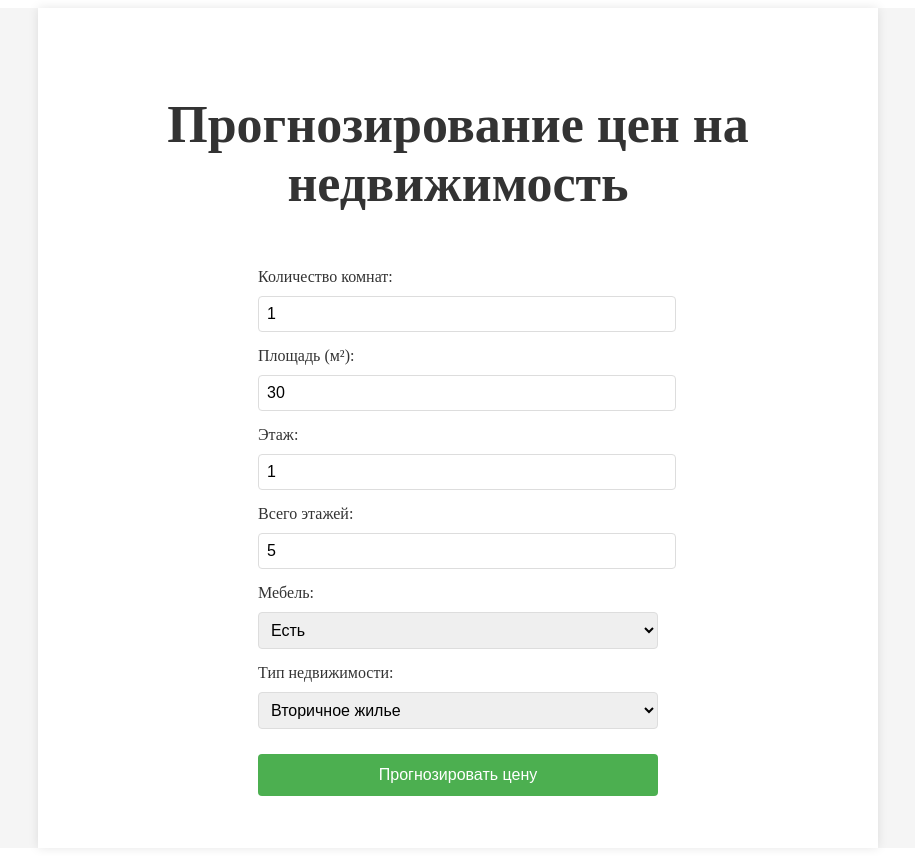
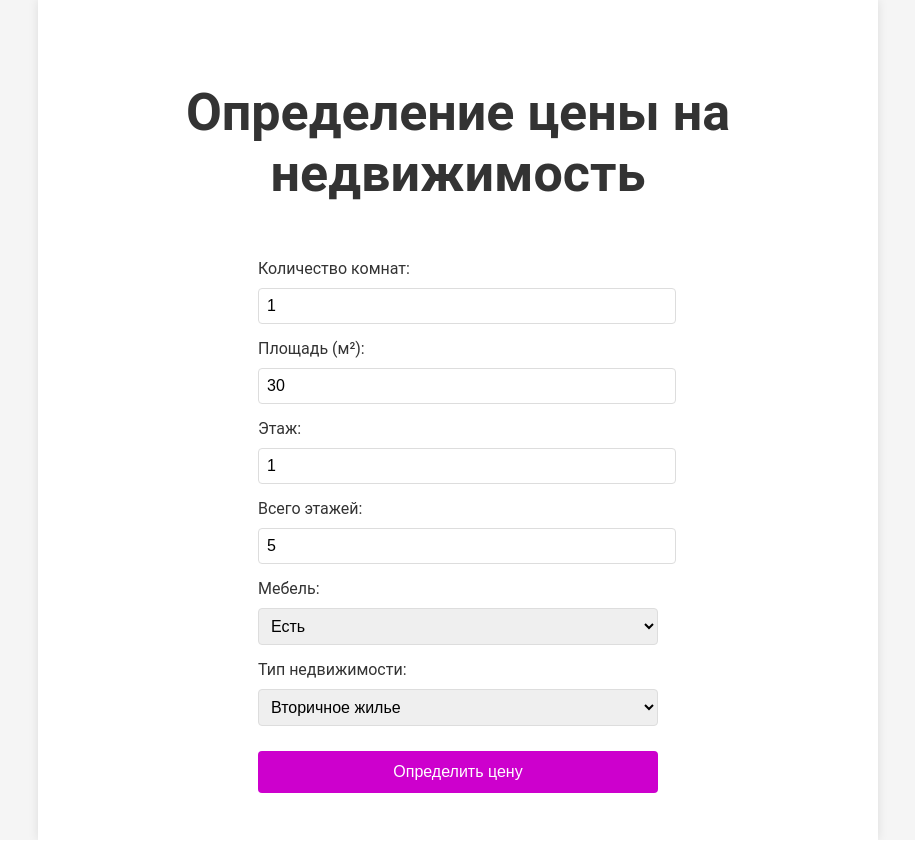
Before and after one commit to zilibobko/prediction-price, a React (Create React App) app in the folder frontend/: page / in a window 1280 px wide. Shown: the whole page, without its empty margins (182-1097 px from the left). Built offline with nearby package versions, Linux system fonts and the light colour scheme.

Commit message:
Обновила цвет кнопки и текст в интерфейсе

```diff
--- a/frontend/src/App.css
+++ b/frontend/src/App.css
@@ -49,7 +49,7 @@
 }
 
 button {
-  background-color: #4CAF50;
+  background-color: #cd00cd;
   color: white;
   border: none;
   padding: 12px 20px;
@@ -60,7 +60,7 @@ button {
 }
 
 button:hover {
-  background-color: #45a049;
+  background-color: #ba5fb6;
 }
 
 button:disabled {
@@ -87,3 +87,7 @@ button:disabled {
   font-weight: bold;
   color: #4CAF50;
 }
+body {
+    font-family: 'Roboto', sans-serif;
+    margin: 0;
+}
--- a/frontend/src/App.js
+++ b/frontend/src/App.js
@@ -27,12 +27,13 @@ function App() {
       console.log("Отправляемые данные:", JSON.stringify(formData));
 
     try {
-      const response = await fetch('http://localhost:8000/predict', {
+        const response = await fetch('https://stalwart-lolly-8a721c.netlify.app/', {
         method: 'POST',
         headers: {
           'Content-Type': 'application/json',
         },
-        body: JSON.stringify(formData),
+            body: JSON.stringify(formData),
+            mode: "cors",
       });
       if (!response.ok) {
          throw new Error('Ошибка запроса');
@@ -49,7 +50,7 @@ function App() {
   return (
     <div className="App">
       <header className="App-header">
-        <h1>Прогнозирование цен на недвижимость</h1>
+        <h1>Определение цены на недвижимость</h1>
         <form onSubmit={handleSubmit} className="prediction-form">
           <div className="form-group">
             <label>Количество комнат:</label>
@@ -121,13 +122,13 @@ function App() {
           </div>
 
           <button type="submit" disabled={loading}>
-            {loading ? 'Прогнозируем...' : 'Прогнозировать цену'}
+            {loading ? 'Определяем...' : 'Определить цену'}
           </button>
         </form>
 
         {prediction !== null && (
           <div className="prediction-result">
-            <h2>Прогнозируемая цена:</h2>
+            <h2>Цена определена:</h2>
             <p>{Math.round(prediction).toLocaleString()} руб.</p>
           </div>
         )}
```
